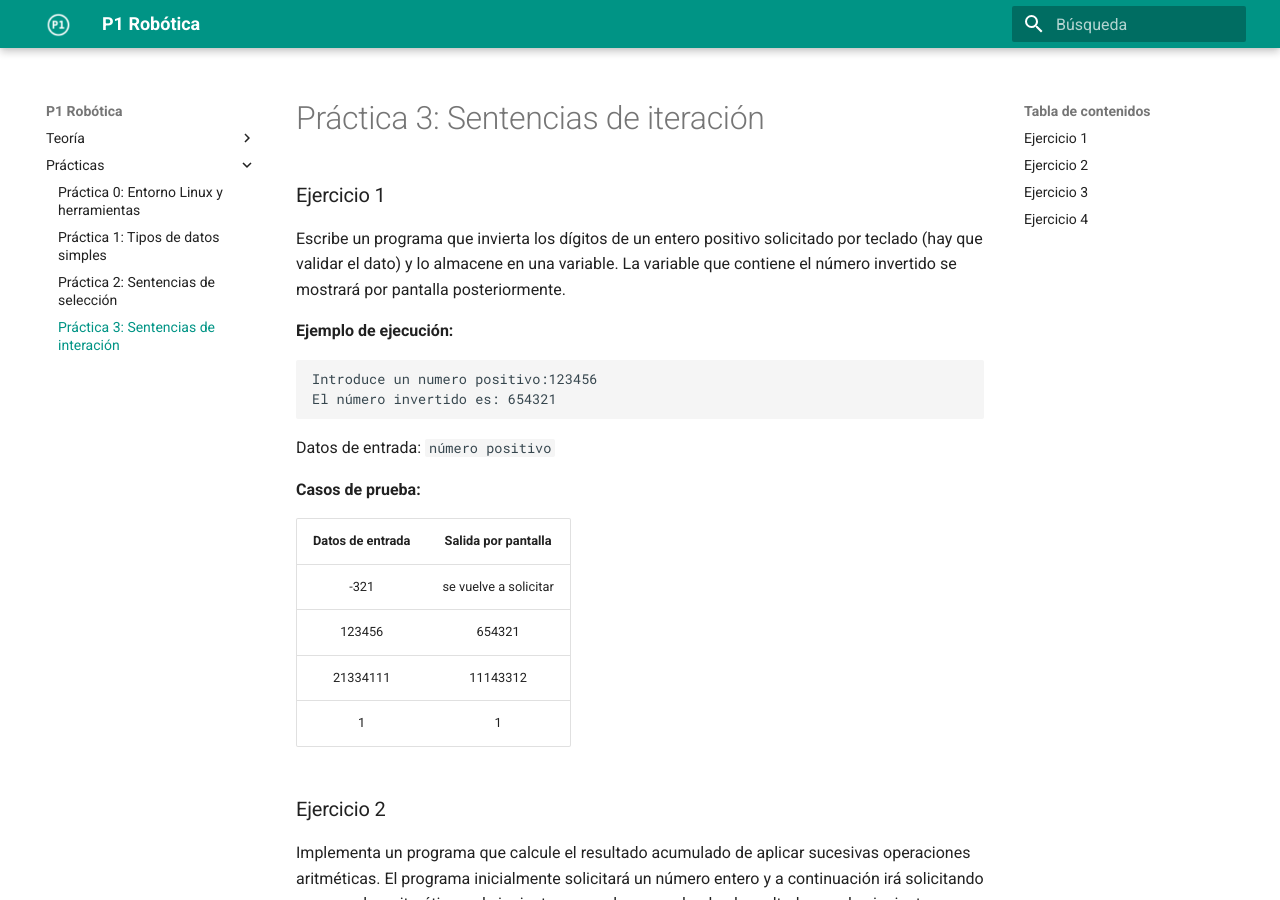
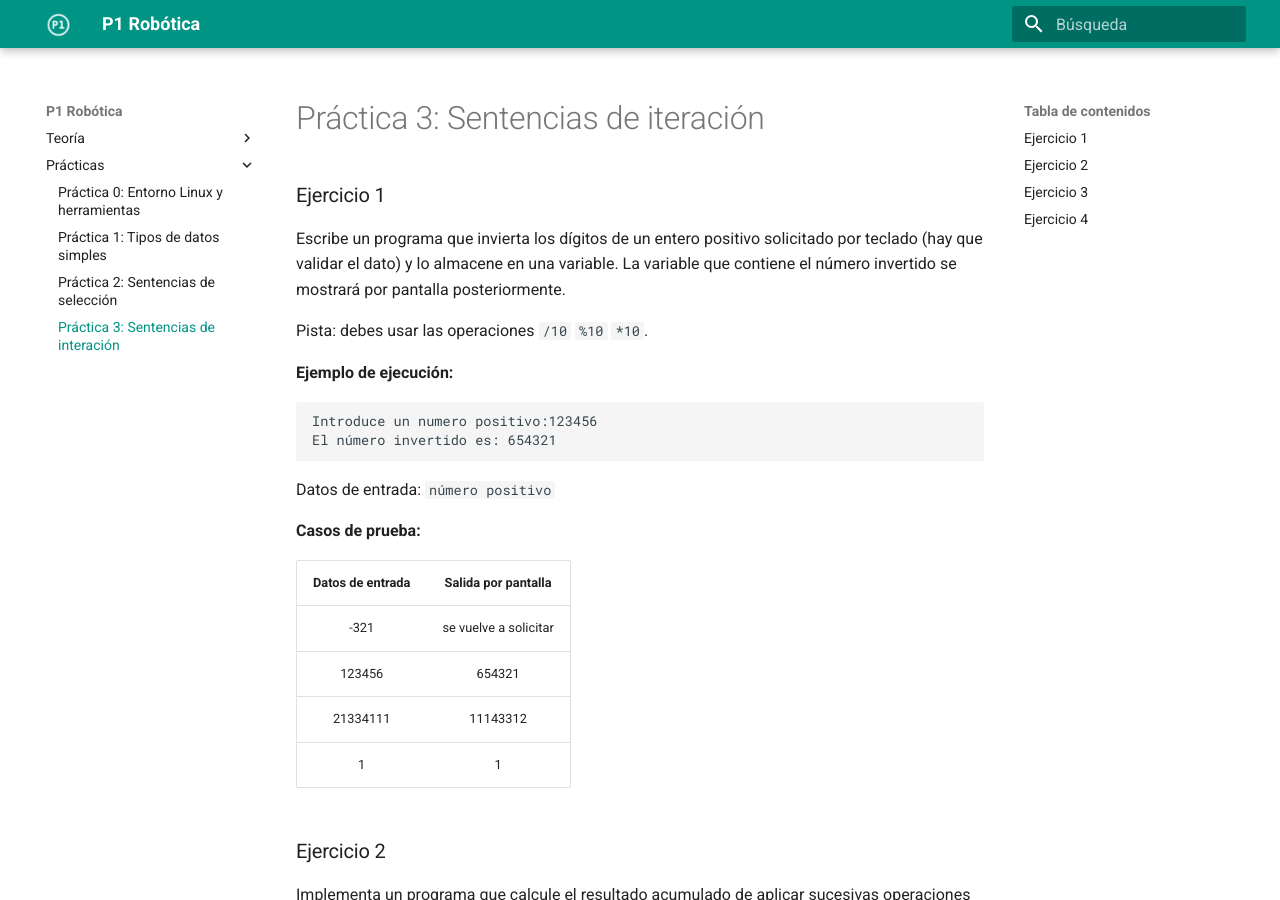
Before and after one commit to cpomares/p1-robotica, an MkDocs documentation site: the page built from docs/Practicas/practica03/practica03.md, in a window 1280 px wide and 900 px high. Built offline with MkDocs 1.6.1 and Material for MkDocs 9.7.7, drawn with Linux system fonts in a browser that asks for light colours.

Commit message:
pista ejer p3

```diff
--- a/docs/Practicas/practica03/practica03.md
+++ b/docs/Practicas/practica03/practica03.md
@@ -3,6 +3,8 @@
 ### Ejercicio 1 ###
 
 Escribe un programa que invierta los dígitos de un entero positivo solicitado por teclado (hay que validar el dato) y lo almacene en una variable. La variable que contiene el número invertido se mostrará por pantalla posteriormente.
+
+Pista: debes usar las operaciones `/10`  `%10`  `*10`.
 
 **Ejemplo de ejecución:**
 
```
